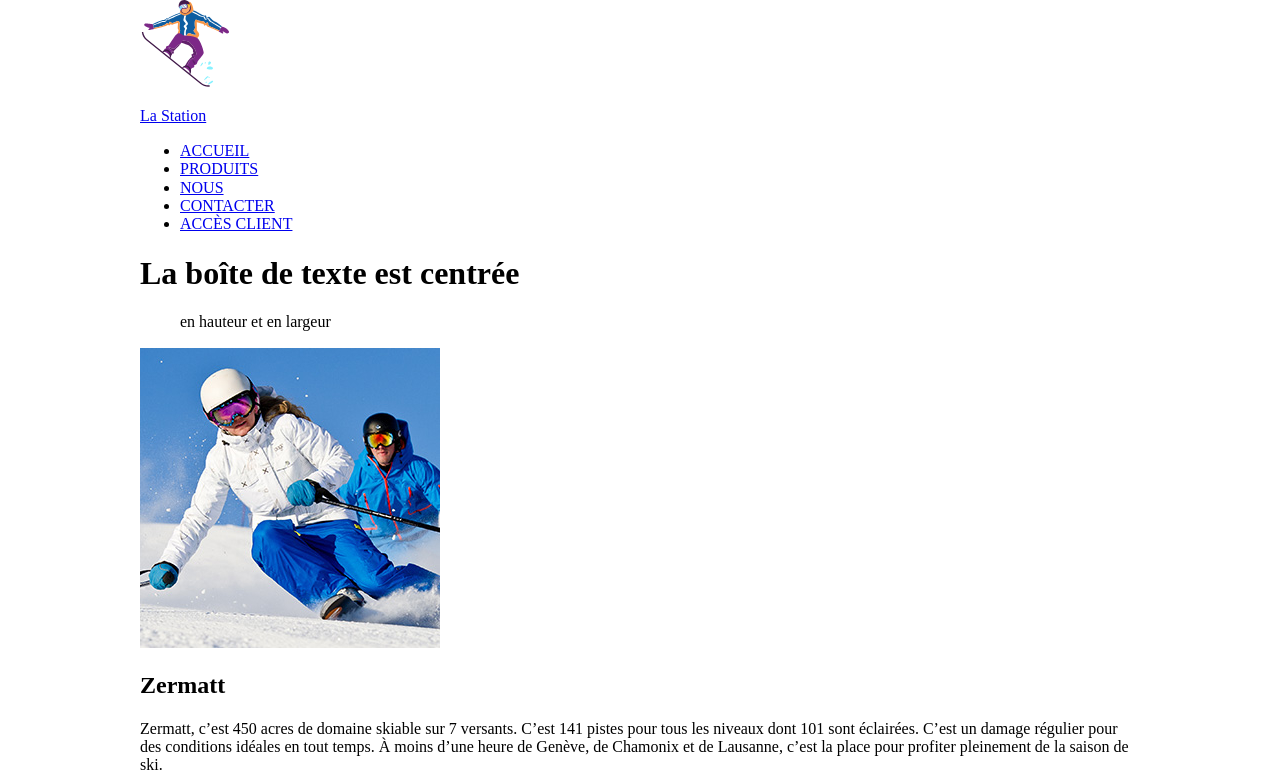
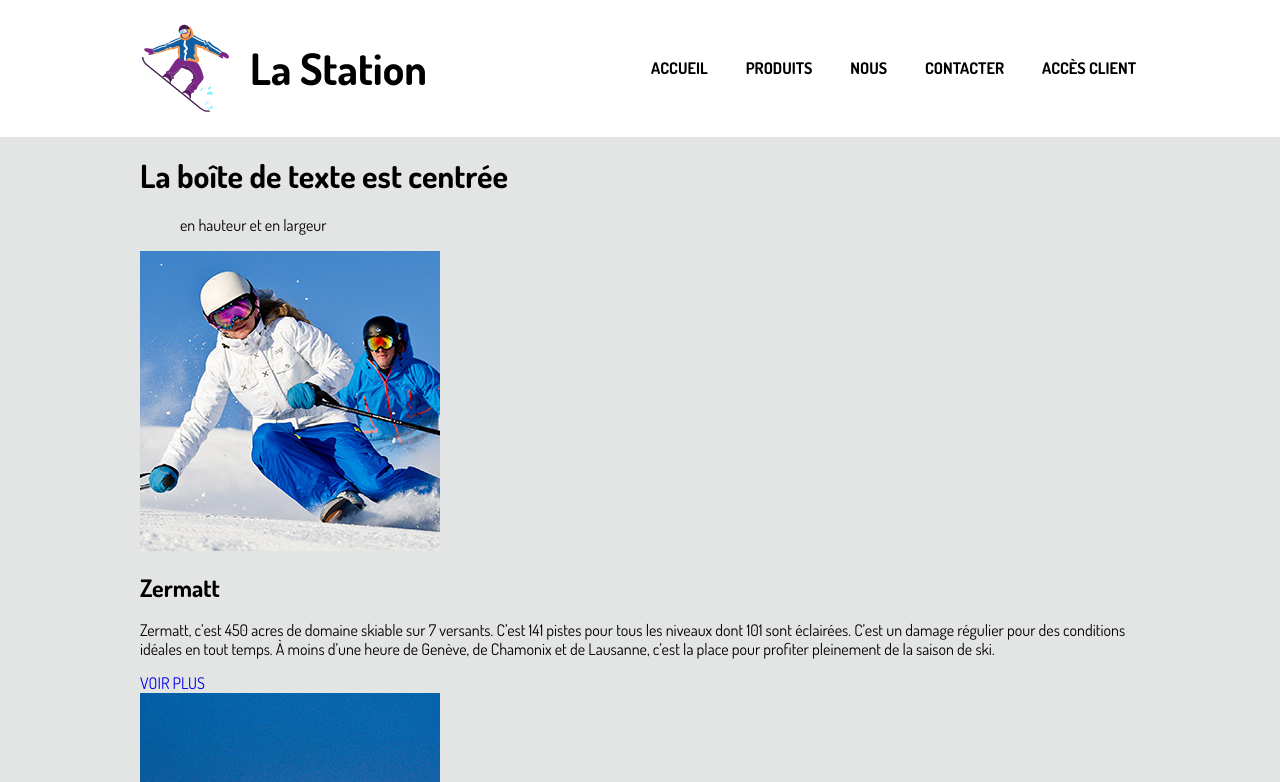
Before and after one commit to Walbio/site2_lastation, a plain HTML site: page index.html in a window 1280 px wide. Shown: the top 782 px of the page. Drawn offline with Linux system fonts and the light colour scheme.

Commit message:
Header CSS finished

```diff
--- a/css/styles.css
+++ b/css/styles.css
@@ -18,3 +18,70 @@ ELEMENT
     max-width: 1000px;
     margin: auto;
 }
+
+body{
+    background-color: #E3E4E4;
+    margin: 0;
+    padding: 0;
+    font-family: "Dosis", serif;
+}
+
+a{
+    text-decoration: none;
+}
+
+/*--------------------------------------------------------------
+COMPONENT
+--------------------------------------------------------------*/
+
+header{
+    background-color: #FFFFFF;
+}
+
+.logo a{
+    display: flex;
+}
+
+header p{
+    padding-left: 20px;
+    font-size: 43.34px;
+    color: black;
+}
+
+nav ul{
+    display: flex;
+    list-style-type: none;
+}
+
+nav li{
+    padding-left: 15px;
+    padding-right: 15px;
+}
+
+nav .accueil{
+    padding-left: 0px;
+}
+
+nav .acces{
+    padding-right: 0px;
+}
+
+nav a{
+    font-weight: bold;
+    color: black;
+    font-size: 16px;
+    padding: 4px;
+}
+
+header .wrapper{
+    display: flex;
+    justify-content: space-between;
+    align-items: center;
+}
+
+nav a:hover{
+    color: #FFFFFF;
+    background-color: #0E5EA1;
+    padding: 4px;
+    border-radius: 5px;
+}
--- a/index.html
+++ b/index.html
@@ -23,16 +23,16 @@
         <div class="logo">
             <a href="index.html">
                 <img src="images/snowboard.svg" alt="Snowboard">
-                <p>La Station</p>
+                <p><strong>La Station</strong></p>
             </a>
         </div>
         <nav>
             <ul>
-              <li><a href="#accueil">ACCUEIL</a></li>
+              <li class="accueil"><a href="#accueil">ACCUEIL</a></li>
               <li><a href="#produits">PRODUITS</a></li>
               <li><a href="#nous">NOUS</a></li>
               <li><a href="#contacter">CONTACTER</a></li>
-              <li><a href="#accesclient">ACCÈS CLIENT</a></li>
+              <li class="acces"><a href="#accesclient">ACCÈS CLIENT</a></li>
             </ul>
           </nav>
         </div>
@@ -63,7 +63,7 @@
                 <div>
                     <img src="images/chalet.jpg" alt="Chalet">
                     <h2>La Bohème B&B</h2>
-                    <p>La Bohème – Bed & Breakfast vous offre trois suites queen dans un cadre zen et luxueux avec spa et piscine creusée chauffée sur les flancs montagne à seulement 10 minutes de Zermatt, montagne d’expériences.</p>
+                    <p>La Bohème – Bed &amp; Breakfast vous offre trois suites queen dans un cadre zen et luxueux avec spa et piscine creusée chauffée sur les flancs montagne à seulement 10 minutes de Zermatt, montagne d’expériences.</p>
                 </div>
                 <div>
                     <a href="#Chalet">VOIR PLUS</a>
```
